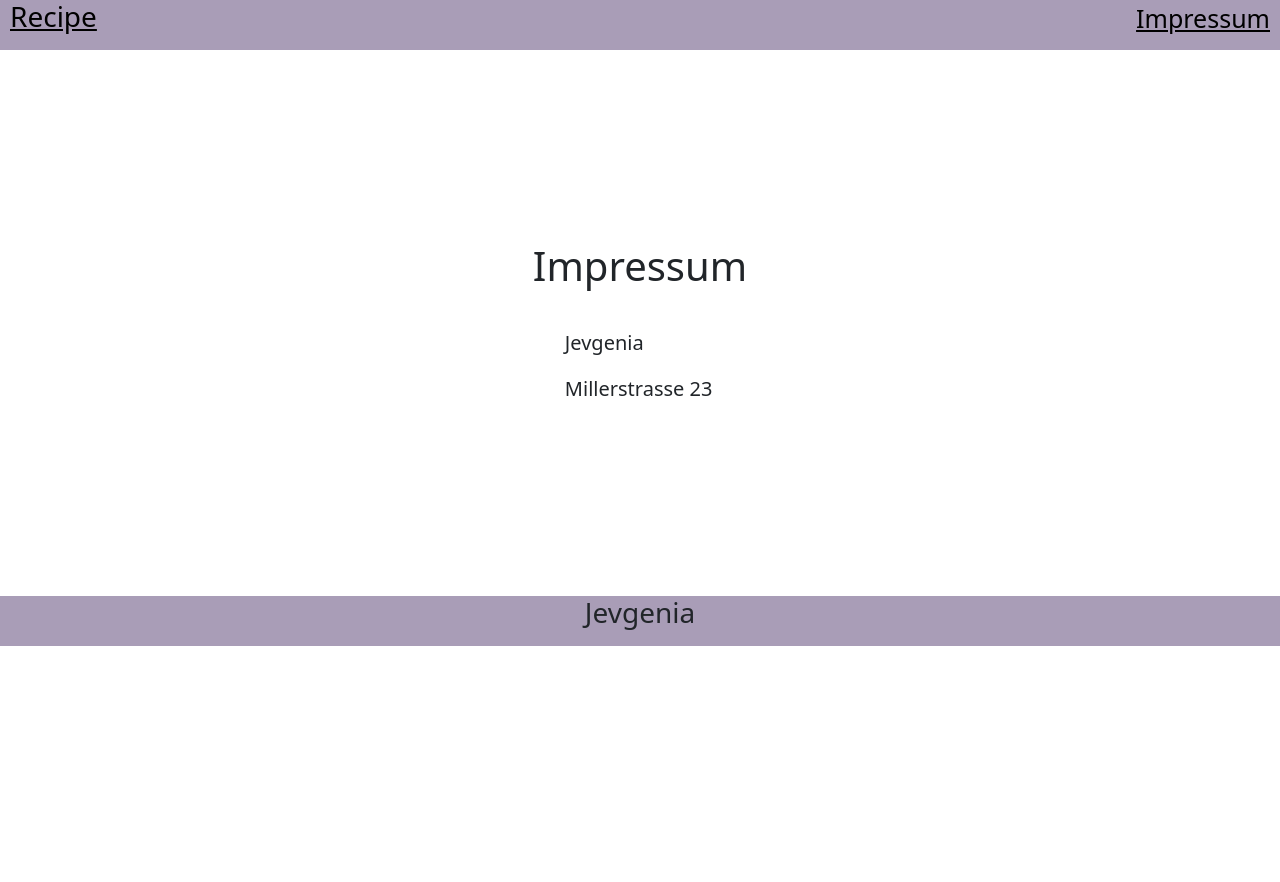
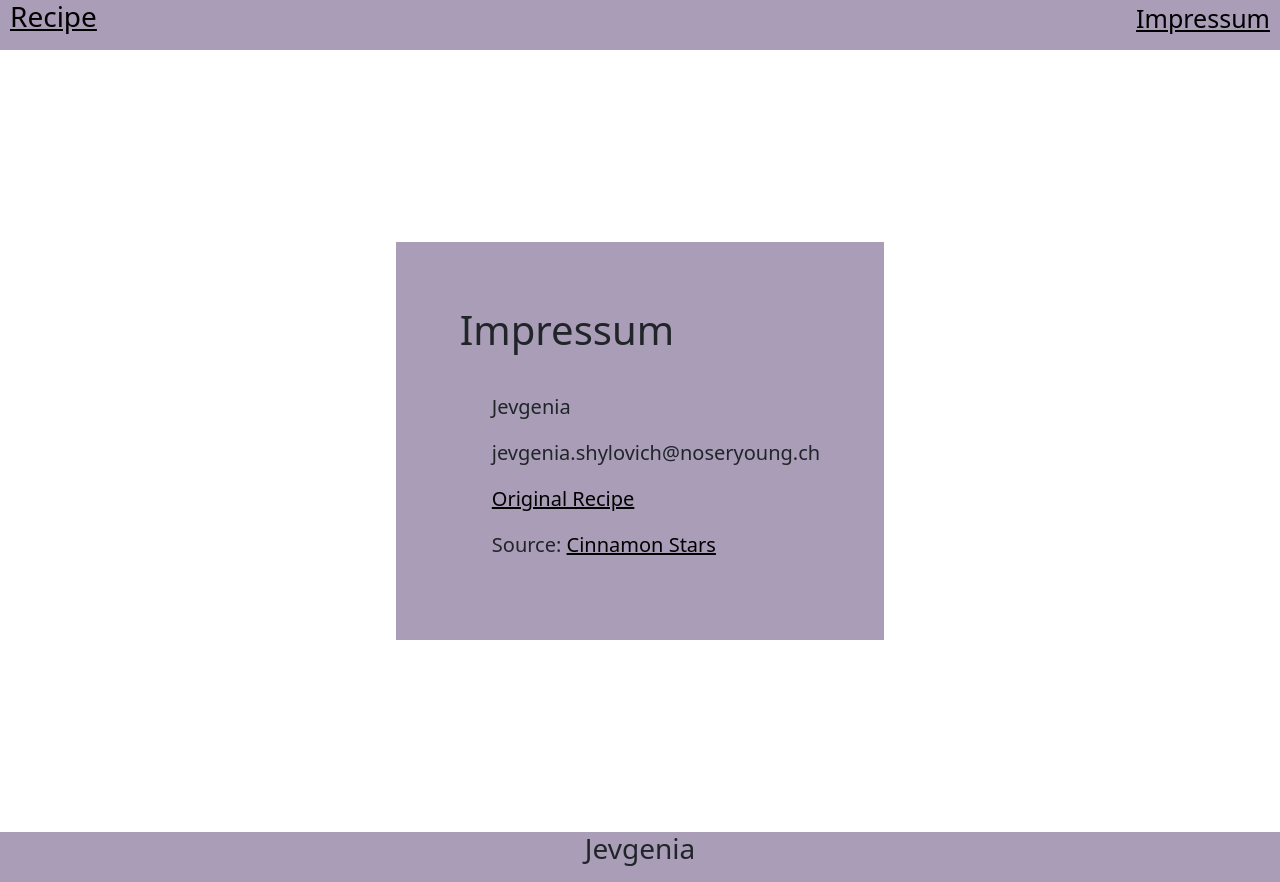
Before and after one commit to jevshyl/recipe_website, a plain HTML site: page impressum.html in a window 1280 px wide. Before the commit the page ends 800 px from the top, so only its background shows below. Drawn offline with Linux system fonts and the light colour scheme.

Commit message:
last changes

```diff
--- a/impressum.html
+++ b/impressum.html
@@ -18,7 +18,10 @@
 <div class="box">
 <h1> Impressum</h1> <br>
     <ul>Jevgenia </ul>
-    <ul>Millerstrasse 23</ul>
+    <ul>jevgenia.shylovich@noseryoung.ch</ul>
+    <ul> <a href="Original Rezept.pdf"> Original Recipe</a> </ul>
+    <ul> Source: <a href="https://www.swissmilk.ch/de/rezepte-kochideen/rezepte/LM_div_1112_01/zimtsterne/" target="_blank"> Cinnamon Stars </a>  </ul>
+
 </div>
 <footer>
     <h3> Jevgenia</h3>
--- a/recipe.css
+++ b/recipe.css
@@ -75,6 +75,8 @@ a{
     justify-self: center;
     margin-top: 15%;
     margin-bottom: 15%;
+    padding: 5%;
+    background-color: #A99DB7;
 }
 
 
```
Also changed, not shown: 2 other files.
